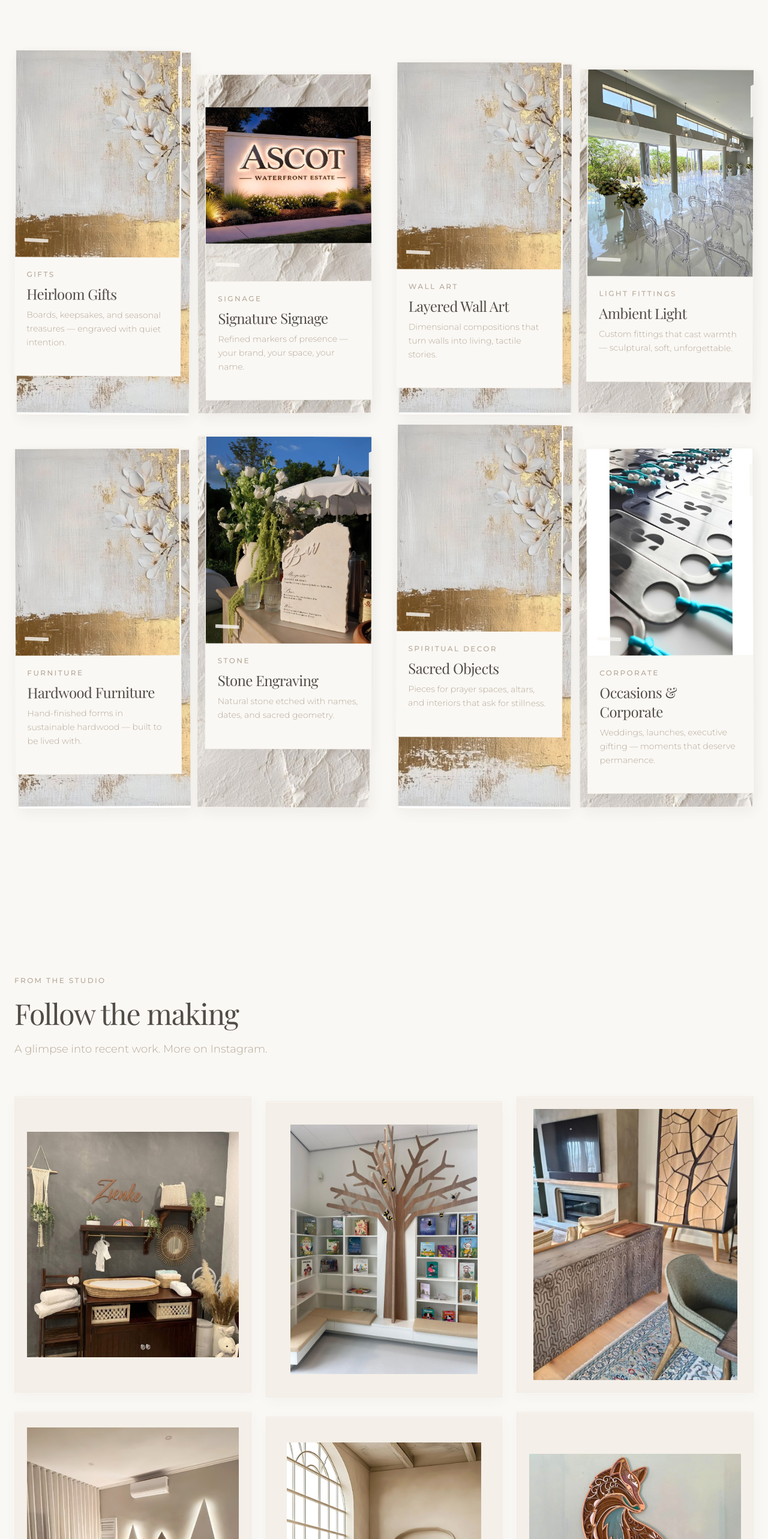
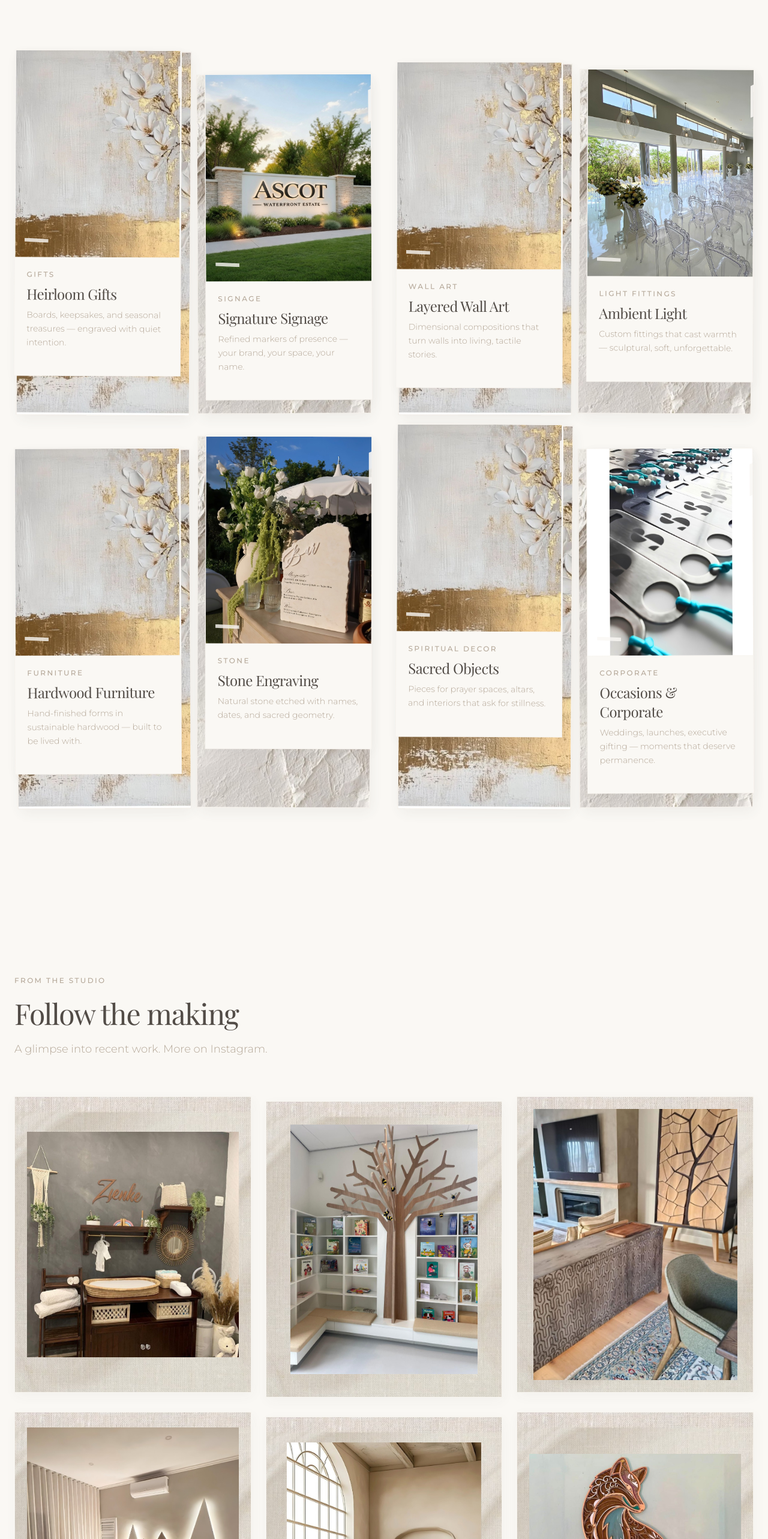
Before and after one commit to KimaxTechnologies/justworxsite, a Next.js app: page / in a window 1280 px wide. Shown: the part 1380-3946 px from the top of the page at 60% size. Built offline with nearby package versions, Linux system fonts and the light colour scheme; no server answers; a web font is replaced by a local one.

Commit message:
Refresh signage photo, linen Instagram frames, and site tagline.
Update the Signature Signage image, apply section-2 linen texture to Instagram cards, and replace the never-seen-before copy with Elevate, Inspire & Redefine.

Co-authored-by: Cursor <cursoragent@cursor.com>

```diff
--- a/src/components/layout/SiteFooter.tsx
+++ b/src/components/layout/SiteFooter.tsx
@@ -79,7 +79,7 @@ export function SiteFooter() {
             © {year} {siteConfig.name}. Crafted in South Africa.
           </p>
           <p className="font-sans text-xs text-taupe">
-            Signature pieces · Never seen before
+            Signature pieces · Elevate, Inspire & Redefine
           </p>
         </div>
       </div>
--- a/src/components/social/CuratedFeed.tsx
+++ b/src/components/social/CuratedFeed.tsx
@@ -8,6 +8,8 @@ import { ScrollReveal } from "@/components/ui/ScrollReveal";
 import { socialPosts } from "@/lib/content/social-posts";
 import { staggerContainer, fadeUp } from "@/lib/motion/variants";
 import { cn } from "@/lib/utils";
+
+const linenTexture = "/lookbook/textures/linen-fabric.png";
 
 export function CuratedFeed() {
   const prefersReducedMotion = useReducedMotion();
@@ -28,10 +30,18 @@ export function CuratedFeed() {
             target="_blank"
             rel="noopener noreferrer"
             variants={prefersReducedMotion ? undefined : fadeUp}
-            className="panel-raised moodboard-frame group relative flex aspect-[4/5] items-center justify-center overflow-hidden bg-linen p-4 transition-transform duration-500 hover:-translate-y-0.5 md:p-5"
+            className="panel-raised moodboard-frame group relative flex aspect-[4/5] items-center justify-center overflow-hidden p-4 transition-transform duration-500 hover:-translate-y-0.5 md:p-5"
             style={index % 3 === 1 ? { marginTop: "0.5rem" } : undefined}
             aria-label={post.alt}
           >
+            <Image
+              src={linenTexture}
+              alt=""
+              fill
+              className="object-cover"
+              sizes="(max-width: 768px) 42vw, 28vw"
+              aria-hidden
+            />
             <Image
               src={post.image}
               alt={post.alt}
@@ -39,7 +49,7 @@ export function CuratedFeed() {
               height={post.height}
               unoptimized
               className={cn(
-                "h-auto w-auto object-contain",
+                "relative z-10 h-auto w-auto object-contain",
                 index % 3 === 1
                   ? "max-h-[92%] max-w-[92%]"
                   : "max-h-full max-w-full",
--- a/src/lib/config/site.ts
+++ b/src/lib/config/site.ts
@@ -2,7 +2,7 @@ export const siteConfig = {
   name: "Justworx",
   tagline: "Objects made for the moments that matter",
   description:
-    "Premium custom laser engraving and handcrafted artistry in South Africa. Signature gifts, signage, wall art, and one-of-a-kind pieces — never seen before.",
+    "Premium custom laser engraving and handcrafted artistry in South Africa. Signature gifts, signage, wall art, and one-of-a-kind pieces — Elevate, Inspire & Redefine.",
   url: process.env.NEXT_PUBLIC_SITE_URL ?? "https://justworx.co.za",
   whatsapp: {
     number: "27722730883",
--- a/src/lib/content/categories.ts
+++ b/src/lib/content/categories.ts
@@ -34,8 +34,7 @@ export const categories: Category[] = [
     description:
       "Refined markers of presence — your brand, your space, your name.",
     surface: "paper",
-    image: "/categories/signage.png",
-    imageFit: "contain",
+    image: "/categories/signage.jpg",
   },
   {
     id: "wall-art",
```
Also changed, not shown: public/categories/signage.jpg (added), public/categories/signage.png (deleted).
